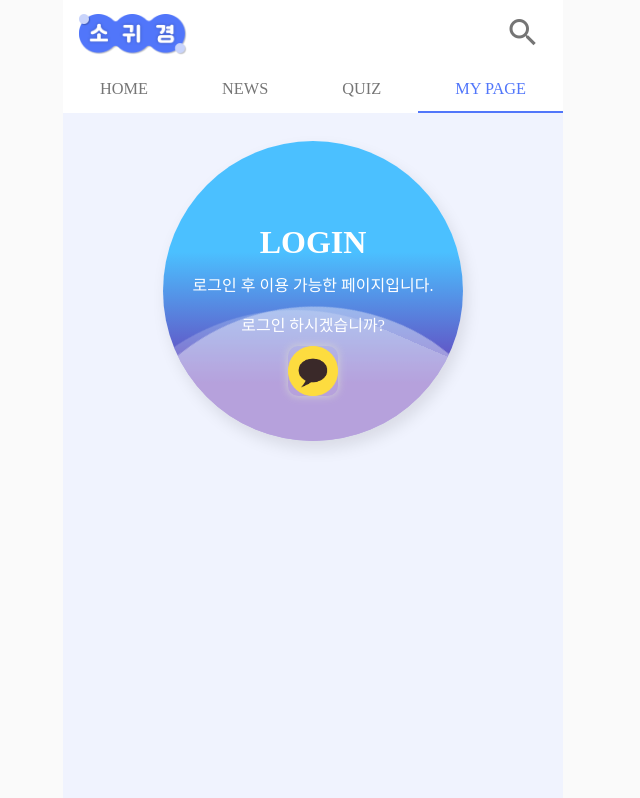
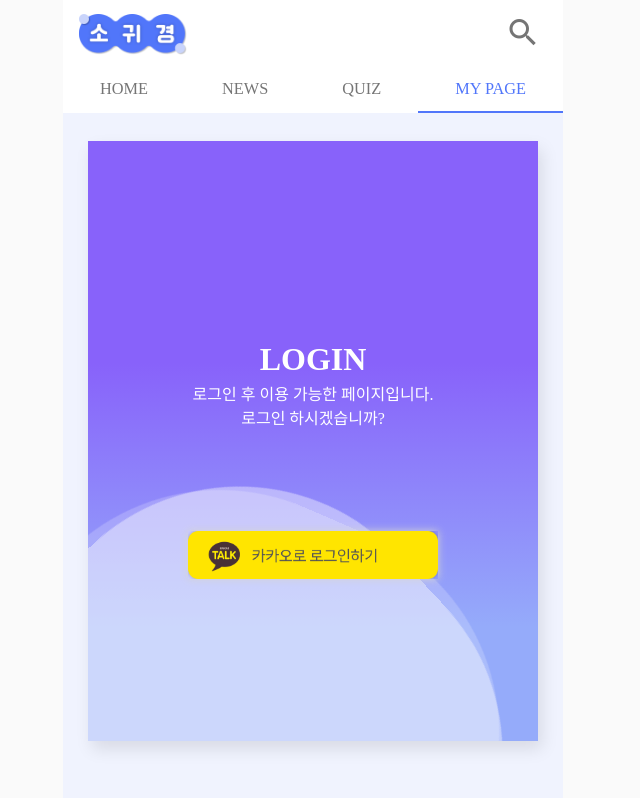
Before and after one commit to Jeeyoun-S/Cow-Economy, a Vue app in the folder frontend/: page /my-page in a window 1280 px wide. Shown: the whole page, without its empty margins (327-967 px from the left). Built offline with nearby package versions, Linux system fonts and the light colour scheme; no server answers; a web font is replaced by a local one.

Commit message:
Feat: 로그인 UI

```diff
--- a/frontend/src/components/MyPage/KakaoLogin.vue
+++ b/frontend/src/components/MyPage/KakaoLogin.vue
@@ -1,16 +1,17 @@
 <template>
-  <div class="my-7 d-flex flex-column align-center">
-    <div class="wrap">
+  <v-sheet min-height="100%" color="transparent" class="ma-0 d-flex flex-column align-center">
+    <div class="wrap ma-7">
       <div class="login-container d-flex flex-column align-center justify-center pt-8">
         <h1 class="b-font">LOGIN</h1>
         <!-- <div class="py-10"> -->
-          <div class="py-2">로그인 후 이용 가능한 페이지입니다.</div>
-          <div class="py-2">로그인 하시겠습니까?</div>
+          <div>로그인 후 이용 가능한 페이지입니다.</div>
+          <div>로그인 하시겠습니까?</div>
+          <div style="height: 100px"></div>
           <img
             class="blur-on-hover blue-shadow"
-            width="50"
+            width="250"
             @click="kakaoLogin"
-            src="@/assets/images/login/kakao-circle.png"
+            src="@/assets/images/login/kakao_login.png"
           />
         <!-- </div> -->
       </div>
@@ -19,7 +20,7 @@
         <div class="wave layer_1"></div>
       </div>
     </div>
-  </div>
+  </v-sheet>
 </template>
 
 
@@ -61,16 +62,16 @@ export default {
   filter: brightness(0.9);
   cursor: pointer;
 }
-img {
+/* img {
   border-radius: 10px;
-  max-width: 300px;
-}
-.sheet-shake {
+  max-width: 1000px;
+} */
+/* .sheet-shake {
   animation: shake 1s cubic-bezier(.36,.07,.19,.97) both;
   transform: translate3d(0, 0, 0);
   backface-visibility: hidden;
   perspective: 1000px;
-}
+} */
 @keyframes shake {
   10%, 90% {
     transform: translate3d(-1px, 0, 0);
@@ -86,7 +87,7 @@ img {
   }
 }
 
-.frame {
+/* .frame {
   position: absolute;
   display: flex;
   justify-content: center;
@@ -94,12 +95,12 @@ img {
   top: 50%;
   left: 50%;
   width: 400px;
-  height: 400px;
+  height: 1000px;
   margin-top: -200px;
   margin-left: -200px;
   border-radius: 2px;
   box-shadow: 4px 8px 16px 0 rgba(0,0,0,0.1);
-}
+} */
 
 @keyframes drift {
   100% {
@@ -108,13 +109,13 @@ img {
 }
 
 .wrap {
-  width: 300px;
-  height: 300px;
+  width: 90%;
+  height: 600px;
   position: relative;
   overflow: hidden;
-  border-radius: 50%;
-  background: rgb(75, 192, 255);
-  background: linear-gradient(180deg, rgba(75, 192, 255, 1) 37%, rgba(103, 58, 183, 1) 81%);
+  /* border-radius: 50%; */
+  background: var(--main-col-1);
+  background: linear-gradient(180deg, var(--graph-1-col-4) 37%, var(--main-col-4) 81%);
   box-shadow: 4px 8px 16px 0 rgba(0, 0, 0, 0.1);
   transform: translate3d(0, 0, 0);
 }
```
